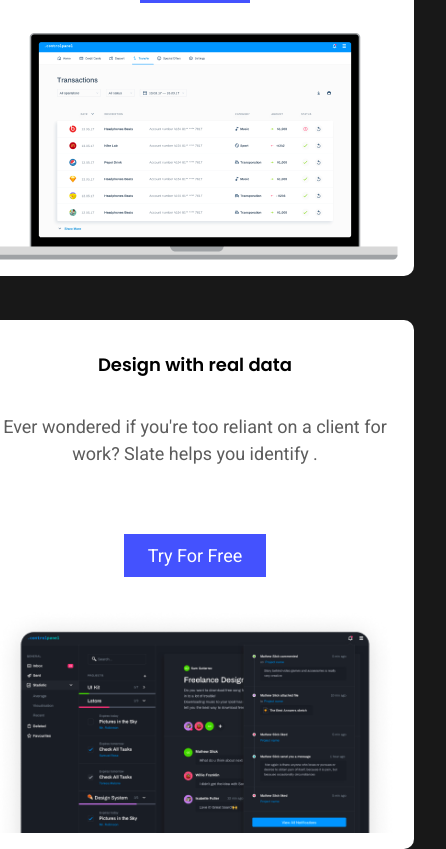
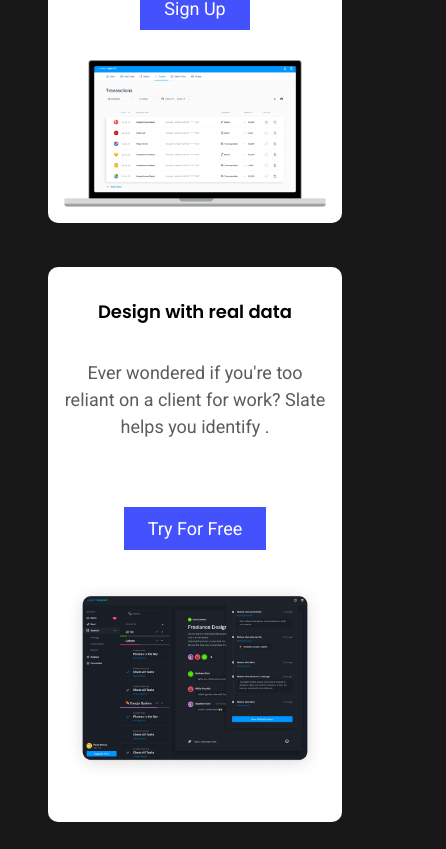
Before and after one commit to mhbaando/figma-land, a React (Create React App) app: page / in a window 390 px wide. Shown: the part 3037-3886 px from the top of the page, 446 px wide, since content can reach past the window. After the commit the page ends 3859 px from the top, so only its background shows below. Built offline with nearby package versions, Linux system fonts and the light colour scheme.

Commit message:
Updated some responsive issues on content cards

```diff
--- a/src/components/Contents/Contents.scss
+++ b/src/components/Contents/Contents.scss
@@ -28,8 +28,9 @@
 }
 
 .fg__contents--info {
-  @include flex(space-between, flex-start);
-  padding: 0 2rem;
+  width: 100%;
+  //   padding: 0 5rem;
+  @include flex(center, center);
 
   // let's make them responsive
   @media (max-width: 951px) {
@@ -39,10 +40,9 @@
   .info-1 {
     @include flex(space-between, center, column);
 
+    padding: 1rem;
     margin-top: 44px;
-    flex: 1;
 
-    padding: 1rem;
     border-radius: 10px;
     background-color: $light-background;
 
@@ -78,14 +78,23 @@
       margin-bottom: 30px;
     }
 
+    @media (max-width: 650px) {
+      img {
+        width: 100%;
+      }
+    }
     // let's fix the image cousin over flow
     .image {
-      min-width: 400px;
+      max-width: 410px;
       height: 226px;
       overflow: hidden;
-
       //    we corpped the image 😢 sorry mr image
       // some how we have to resize that image in photoshop
+
+      @media (max-width: 951px) {
+        max-width: 100%;
+      }
+
       img {
         width: 100%;
       }
```
